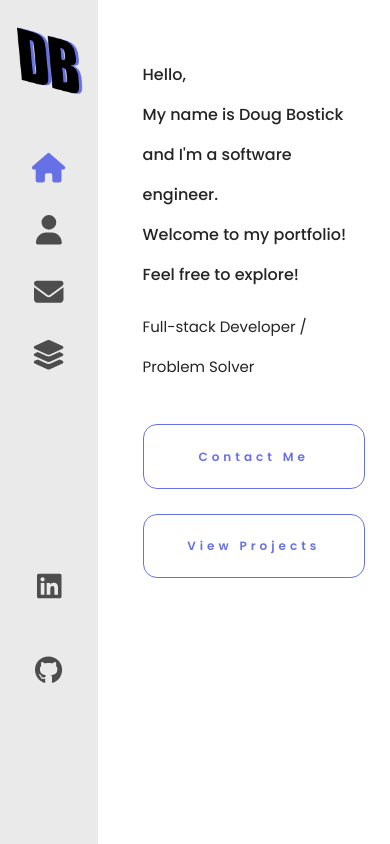
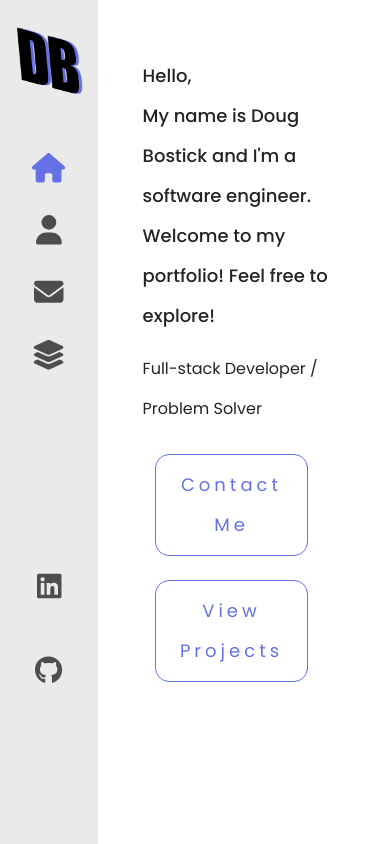
Before and after one commit to dougbostick/portfolio_og, a React (Create React App) app: page / in a window 390 px wide. Built offline with nearby package versions, Linux system fonts and the light colour scheme.

Commit message:
tweaked mobile screen home page buttons

```diff
--- a/src/App.scss
+++ b/src/App.scss
@@ -127,38 +127,60 @@
         font-family: "Poppins", sans-serif;
 
         h1 {
-          font-size: 160%;
+          font-size: 180%;
           font-weight: 500;
         }
 
         h2{
           font-weight: 400;
+          font-size: 160%;
         }
         .button-div {
           display: flex;
           flex-direction: column;
-          width: 100%;
+          width: 80%;
+          a {
+            color: $purple;
+            text-decoration: none;
+            font-size: 18px;
+          }
           .flat-button {
             text-align: center;
-            color: $purple;
-            font-size: 120%;
-            font-weight: 600;
             letter-spacing: 4px;
             font-family: "Poppins", sans-serif;
             text-decoration: none;
-            padding: 5% 5%;
+            padding: 10px 18px;
             border: 1px solid $purple;
             border-radius: 14px;
-            margin-top: 25px;
-            // animation: fadeIn 1s 2.2s backwards;
+            margin: 12px;
+            float: left;
             transition: .2s;
-            white-space: nowrap;
-
             &:hover {
               background: $purple;
-              color: $icon;
+              color: white;
+              opacity: 1;
             }
           }
+          // .flat-button {
+          //   text-align: center;
+          //   color: $purple;
+          //   font-size: 120%;
+          //   font-weight: 600;
+          //   letter-spacing: 4px;
+          //   font-family: "Poppins", sans-serif;
+          //   text-decoration: none;
+          //   padding: 2% 2%;
+          //   border: 1px solid $purple;
+          //   border-radius: 14px;
+          //   margin-top: 25px;
+          //   // animation: fadeIn 1s 2.2s backwards;
+          //   transition: .2s;
+          //   white-space: nowrap;
+          //   &:hover {
+          //     background: $purple;
+          //     color: $icon;
+          //   }
+          // }
         }
       }
       .large-logo {
--- a/src/components/Home/index.scss
+++ b/src/components/Home/index.scss
@@ -99,5 +99,4 @@
       }
     }
   }
-
 }
```
